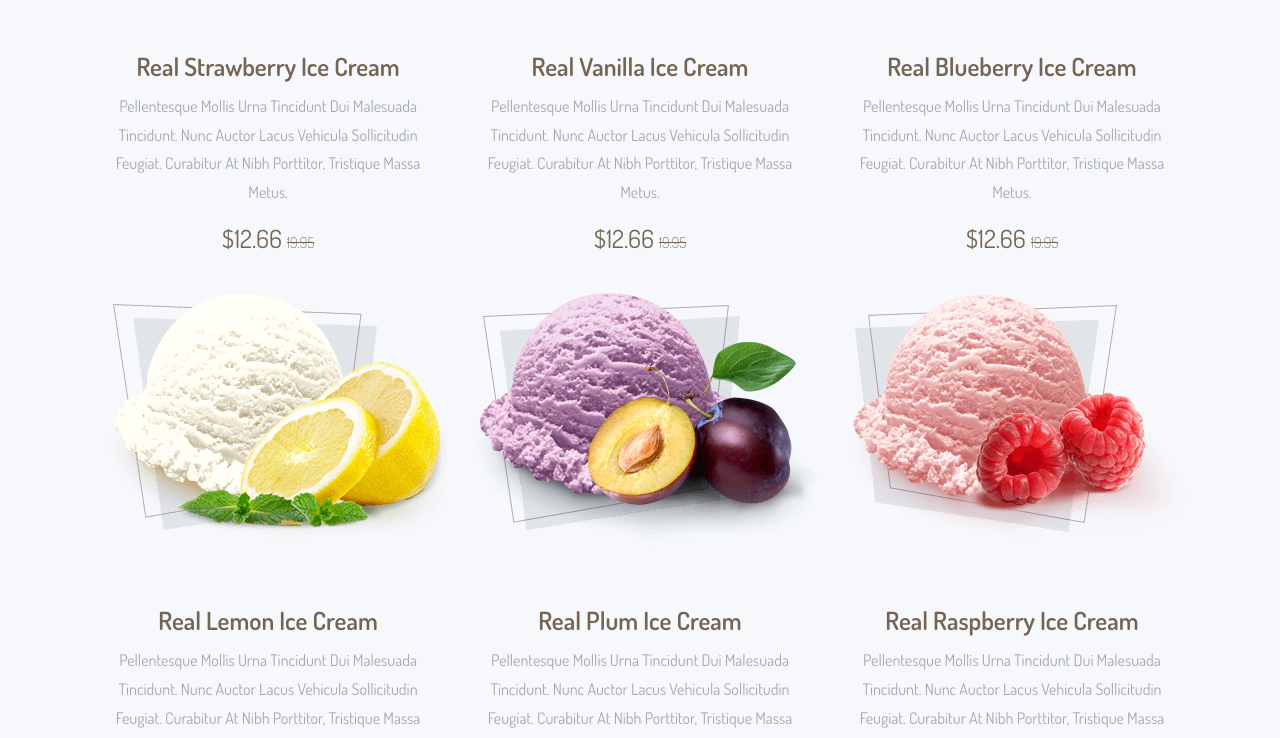
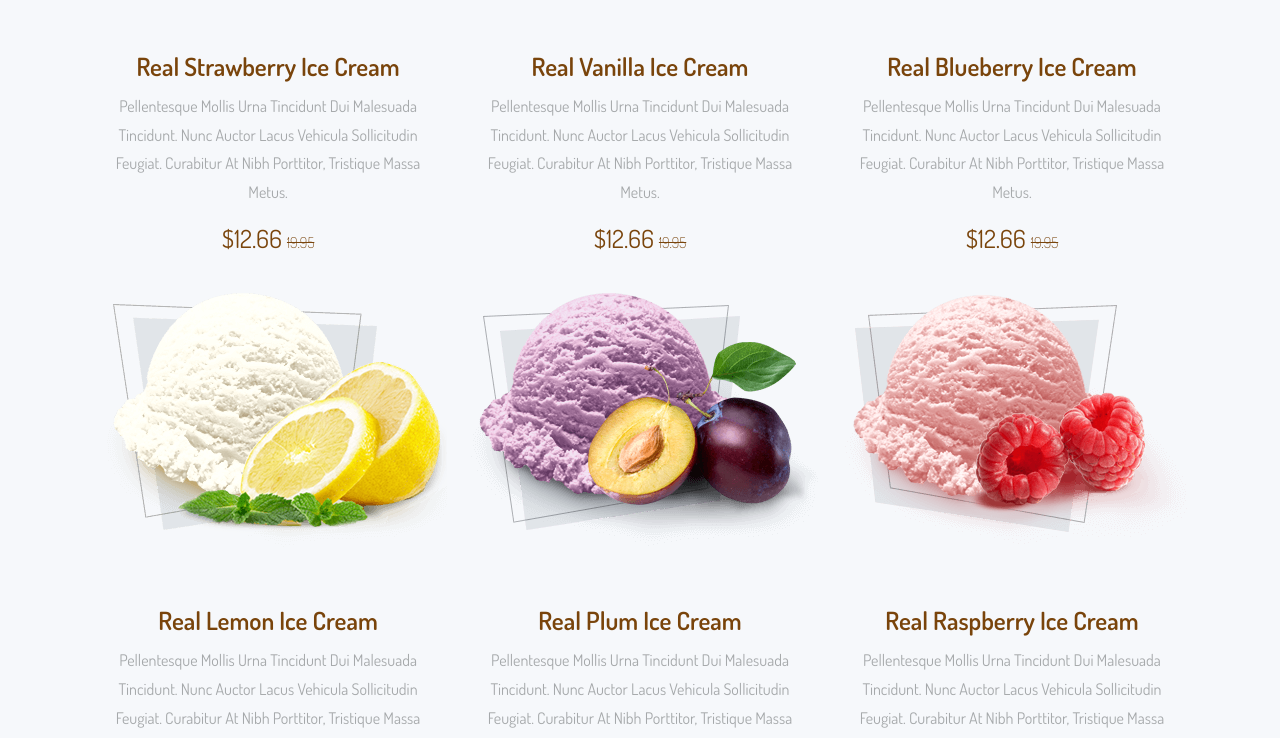
Before and after one commit to spriveen/Ice-Cream, a plain HTML site: page index.html in a window 1280 px wide. Shown: the part 2062-2800 px from the top of the page. Drawn offline with nearby package versions, Linux system fonts and the light colour scheme; some packages are replaced by stand-ins of ours; a script that the page names is missing.

Commit message:
update colour

```diff
--- a/css/style.css
+++ b/css/style.css
@@ -1,7 +1,7 @@
 @import url('https://fonts.googleapis.com/css2?family=Dosis:wght@200;300;400;500;600&display=swap');
 
 :root{
-    --main-color: #736454;
+    --main-color: #79440b;
     --primary-color: #eff1f3;
     --bg-color: #f6f8fb;
     --hover: #5a4d3e;
```
